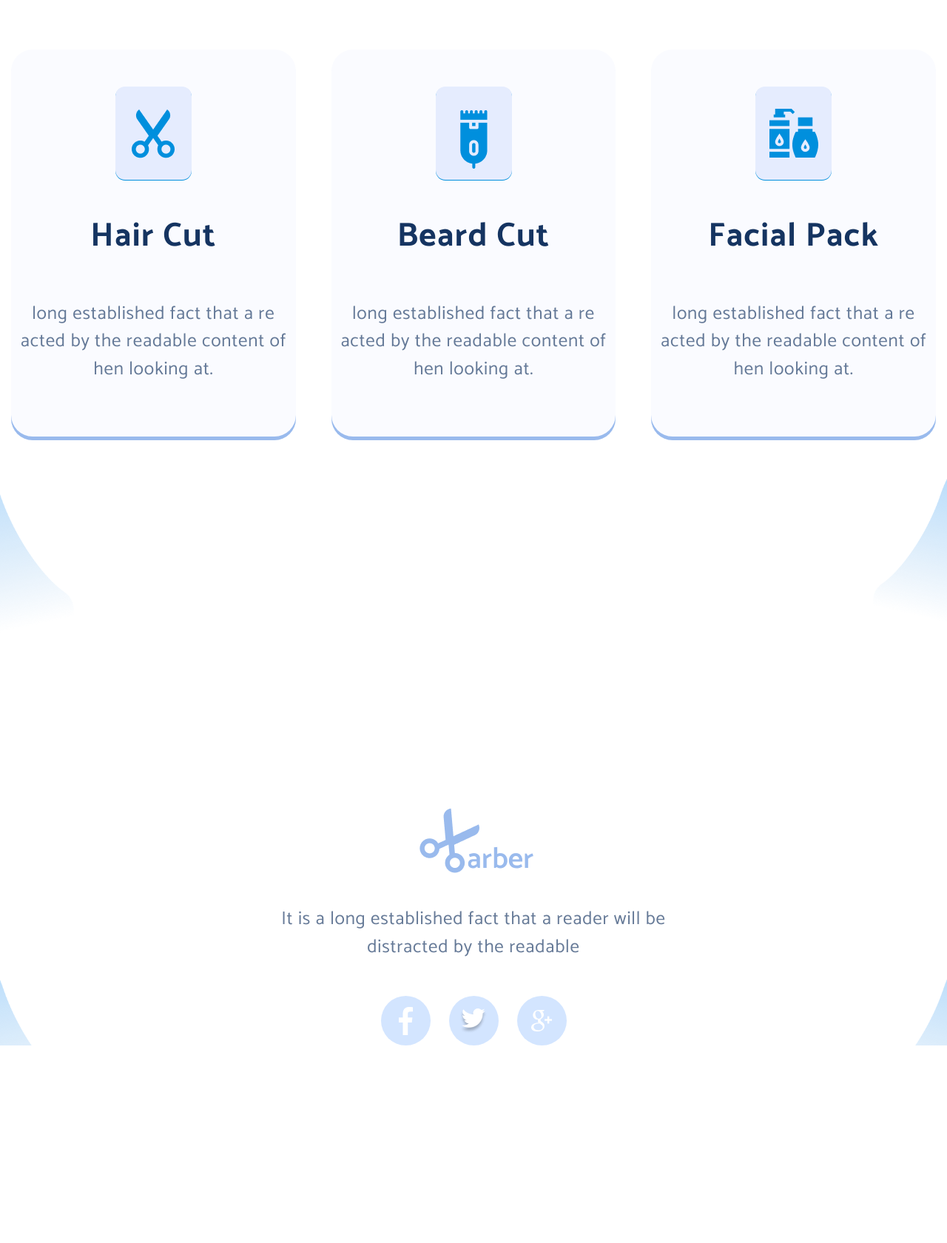
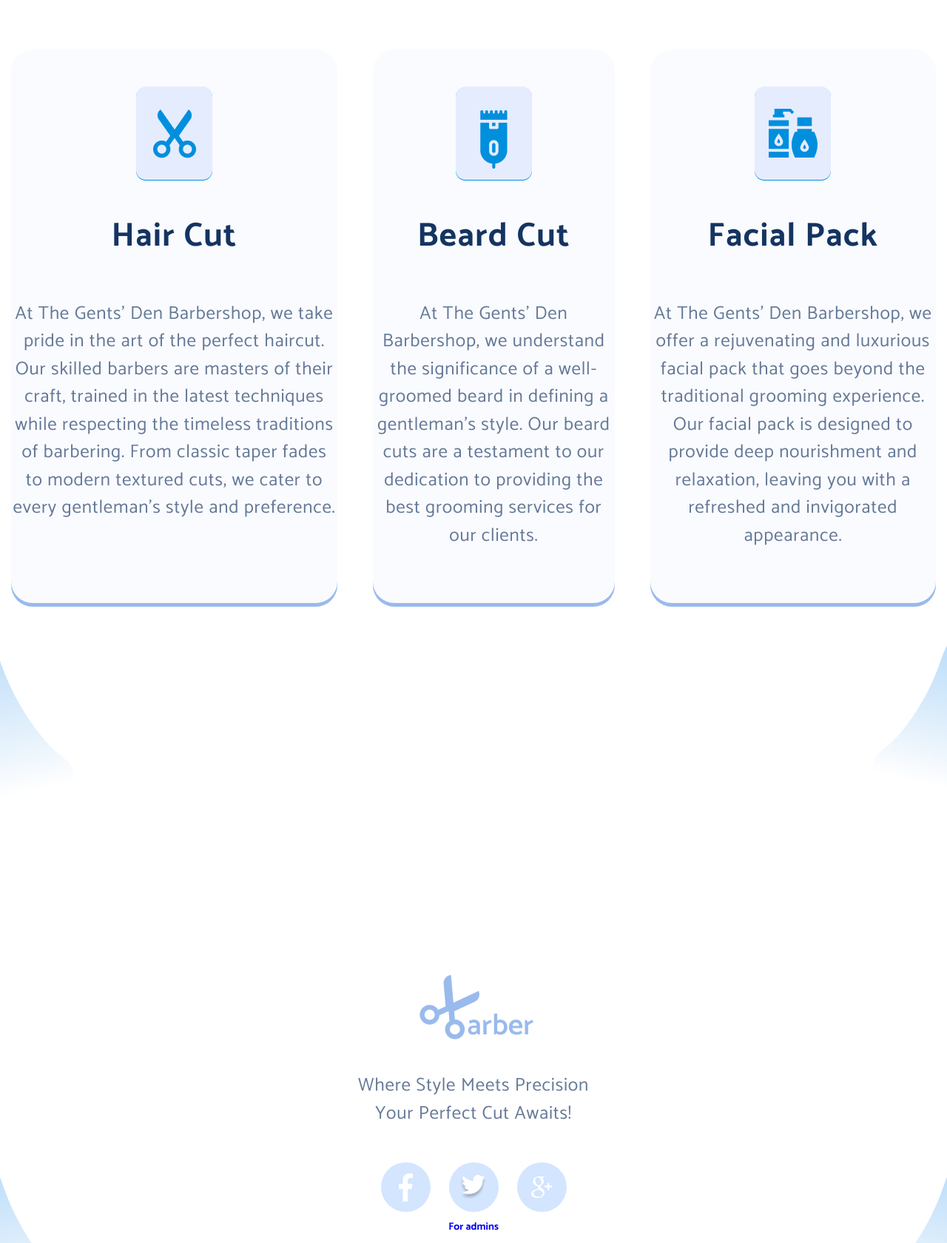
Before and after one commit to druidpwnz/beard-project, a Flask app: page /service in a window 1280 px wide. Shown: the part 281-1961 px from the top of the page at 74% size. Before the commit the page ends 1694 px from the top, so only its background shows below. Run offline with Flask 3, Linux system fonts and the light colour scheme.

Commit message:
some improvements

```diff
--- a/app.py
+++ b/app.py
@@ -1,6 +1,3 @@
-# TODO generate content for site with chatgpt
-# TODO add dynamic page title in base html
-
 from flask import Flask
 from flask_sqlalchemy import SQLAlchemy
 from flask_login import LoginManager
--- a/templates/appointment.html
+++ b/templates/appointment.html
@@ -1,4 +1,8 @@
 {% extends "base.html" %}
+
+{% block title %}
+Appointment
+{% endblock %}
 
 {% block content %}
 
--- a/templates/base.html
+++ b/templates/base.html
@@ -1,18 +1,20 @@
 <!DOCTYPE html>
 <html lang="en">
+
 <head>
   <meta charset="UTF-8" />
   <meta http-equiv="X-UA-Compatible" content="IE=edge" />
   <meta name="viewport" content="width=device-width, initial-scale=1.0" />
-    <title>Document</title>
+  <title>
+    {% block title %}
+    {% endblock %} | Beard
+  </title>
   <link rel="stylesheet" href="{{ url_for('static', filename='beard.css') }}" />
   <link rel="preconnect" href="https://fonts.googleapis.com" />
   <link rel="preconnect" href="https://fonts.gstatic.com" crossorigin />
-    <link
-      href="https://fonts.googleapis.com/css2?family=Catamaran:wght@400;500;600;700&display=swap"
-      rel="stylesheet"
-    />
+  <link href="https://fonts.googleapis.com/css2?family=Catamaran:wght@400;500;600;700&display=swap" rel="stylesheet" />
 </head>
+
 <body>
   <div class="wrapper">
     <header class="header">
@@ -48,7 +50,8 @@
         </div>
         <div class="menu__user">
           <div class="user__button">
-              <button class="user__but _btn" onclick="window.location.href='{{ url_for('appointment') }}';">Appointment</button>
+            <button class="user__but _btn"
+              onclick="window.location.href='{{ url_for('appointment') }}';">Appointment</button>
           </div>
         </div>
       </div>
@@ -62,9 +65,10 @@
         <img src="{{ url_for('static', filename='img/Group 11.png') }}" alt="" />
       </div>
       <div class="footer__text">
-          It is a long established fact that a reader will be <br />
-          distracted by the readable
+        Where Style Meets Precision<br />
+        Your Perfect Cut Awaits!
       </div>
+
       <div class="footer__icons">
         <div class="icons__items">
           <a href="https://www.facebook.com/" target="blank">
@@ -88,8 +92,12 @@
       <div class="decor08 _dec">
         <img src="{{ url_for('static', filename='img/decor/Vector 8.png') }}" alt="" />
       </div>
+      <br>
+      <a href="{{ url_for('admin') }}"><span>For admins</span></a>
+      <br>
     </footer>
   </div>
   <script src="{{ url_for('static', filename='beard.js') }}"></script>
 </body>
+
 </html>
--- a/templates/feedback.html
+++ b/templates/feedback.html
@@ -1,4 +1,8 @@
 {% extends "base.html" %}
+
+{% block title %}
+Review
+{% endblock %}
 
 {% block content %}
 
--- a/templates/gallery.html
+++ b/templates/gallery.html
@@ -1,4 +1,8 @@
 {% extends "base.html" %}
+
+{% block title %}
+Gallery
+{% endblock %}
 
 {% block content %}
 <section class="section04">
--- a/templates/leave_feedback.html
+++ b/templates/leave_feedback.html
@@ -1,4 +1,8 @@
 {% extends "base.html" %}
+
+{% block title %}
+Leave feedback
+{% endblock %}
 
 {% block content %}
 <form method="POST" action="{{ url_for('leave_feedback') }}">
--- a/templates/service.html
+++ b/templates/service.html
@@ -1,4 +1,9 @@
 {% extends "base.html" %}
+
+{% block title %}
+Service
+{% endblock %}
+
 {% block content %}
 <section class="section03">
   <div class="services">
@@ -16,8 +21,10 @@
           </div>
           <div class="items__title">Hair Cut</div>
           <div class="items__text">
-                    long established fact that a re <br />
-                    acted by the readable content of hen looking at.
+            At The Gents' Den Barbershop, we take pride in the art of the perfect haircut. Our skilled barbers are
+            masters of their craft, trained in the latest techniques while respecting the timeless traditions of
+            barbering. From classic taper fades to modern textured cuts, we cater to every gentleman's style and
+            preference.
           </div>
         </div>
         <div class="cards__items">
@@ -26,8 +33,9 @@
           </div>
           <div class="items__title">Beard Cut</div>
           <div class="items__text">
-                    long established fact that a re <br />
-                    acted by the readable content of hen looking at.
+            At The Gents' Den Barbershop, we understand the significance of a well-groomed beard in defining a
+            gentleman's style. Our beard cuts are a testament to our dedication to providing the best grooming services
+            for our clients.
           </div>
         </div>
         <div class="cards__items">
@@ -36,8 +44,9 @@
           </div>
           <div class="items__title">Facial Pack</div>
           <div class="items__text">
-                    long established fact that a re <br />
-                    acted by the readable content of hen looking at.
+            At The Gents' Den Barbershop, we offer a rejuvenating and luxurious facial pack that goes beyond the
+            traditional grooming experience. Our facial pack is designed to provide deep nourishment and relaxation,
+            leaving you with a refreshed and invigorated appearance.
           </div>
         </div>
       </div>
--- a/templates/success_appointment.html
+++ b/templates/success_appointment.html
@@ -1,10 +1,14 @@
 {% extends "base.html" %}
+
+{% block title %}
+Success Appointment
+{% endblock %}
 
 {% block content %}
 <br>
 <div class="about__title">
   Congratulation {{ name }}.
-   Your appointment has been<br />
+  Your appointment has been<br />
   <span>Succesed at {{ time }}</span>
   <br>
   We will call <span>you</span>
```
Also changed, not shown: requirements.txt (added, +14 -0 lines), templates/admin.html (+9 -5 lines), templates/beard.html (+7 -3 lines), templates/history.html (+9 -8 lines), templates/login.html (+9 -5 lines), instance/beard.sqlite3. Lines whose indentation alone changed are shown as unchanged.
